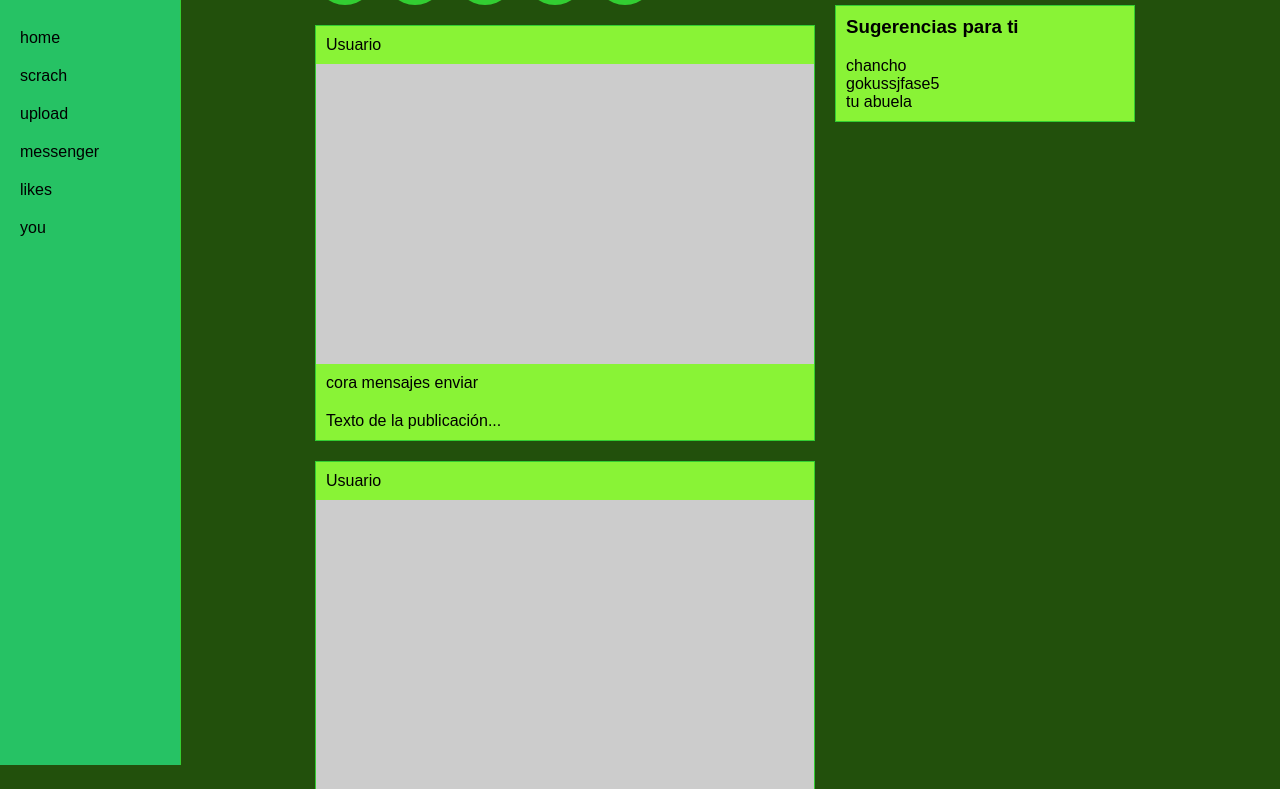
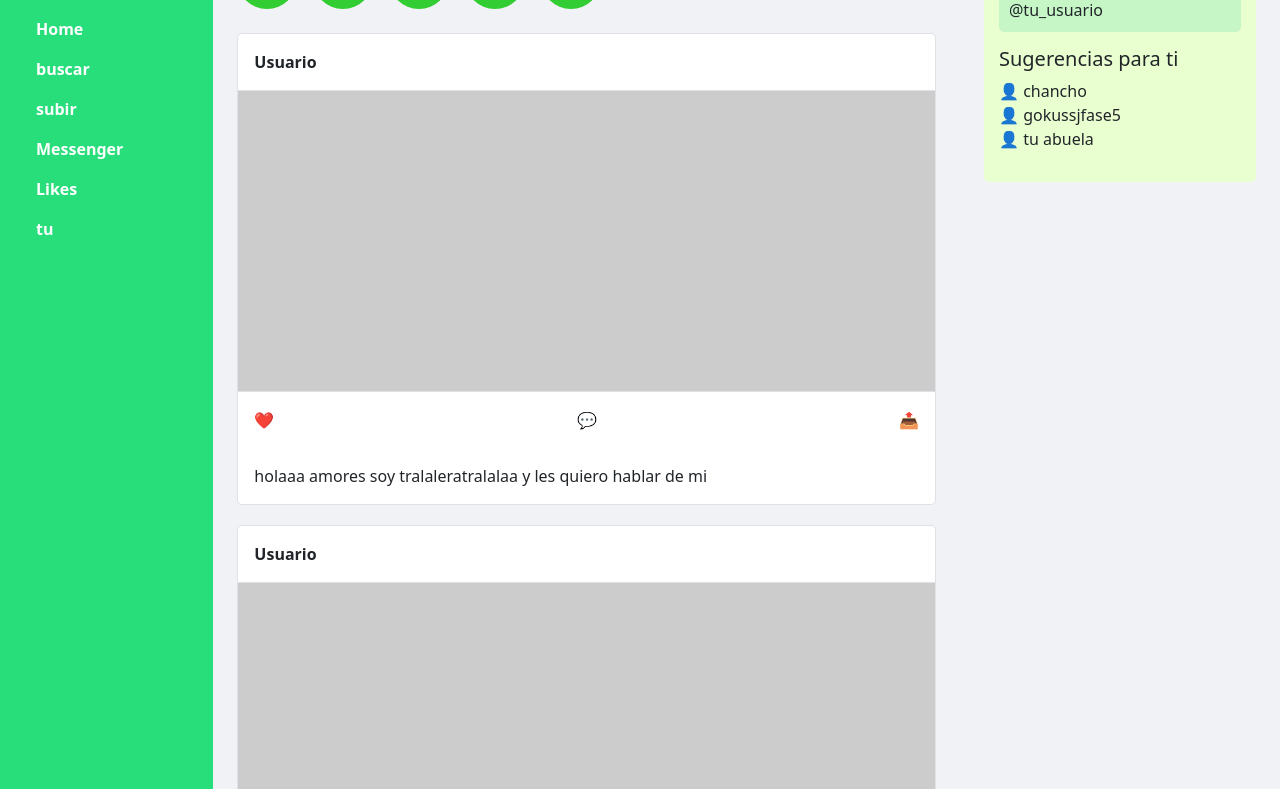
Before and after one commit to gamaku00/la-web-de-insta, a plain HTML site: page index.html in a window 1280 px wide. Shown: the part 75-864 px from the top of the page. Drawn offline with nearby package versions, Linux system fonts and the light colour scheme.

Commit message:
Update index.html
actualizacion de codigo interno

```diff
--- a/index.html
+++ b/index.html
@@ -3,55 +3,24 @@
 <head>
     <meta charset="UTF-8">
     <meta name="viewport" content="width=device-width, initial-scale=1.0">
-    <title>Instagram del trabajo</title>
+    <title>KVNGRAM</title>
+    <link href="https://cdn.jsdelivr.net/npm/bootstrap@5.3.2/dist/css/bootstrap.min.css" rel="stylesheet">
     <style>
         body {
-            margin: 0;
-            font-family: Arial, sans-serif;
-            background-color: #22500c;
-            display: flex;
+            background-color: #f0f2f5;
         }
-
-        /* no confundas Barra lateral izquierda */
         .sidebar {
-            width: 140px;
-            background-color: #28de7ace;
-            border-right: 1px solid #32cd32;
-            height: 100vh;
-            padding: 20px;
-            position: fixed;
+            background-color: #28de7a;
+            min-height: 100vh;
         }
-
-        .logo {
-            font-size: 30px;
+        .sidebar .nav-link {
+            color: #fff;
             font-weight: bold;
-            margin-bottom: 40px;
         }
-
-        .menu div {
-            padding: 10px 0;
-            cursor: pointer;
+        .sidebar .nav-link:hover {
+            background-color: #20c997;
+            color: #fff;
         }
-
-        /* esto debe ser lo inicial son tamaños */
-        .main-content {
-            margin-left: 170px; /* recuerda esto es la barra*/
-            flex: 1;
-            display: flex;
-            justify-content: center;
-            padding: 20px;
-        }
-
-        .feed {
-            width: 500px;
-        }
-
-        .stories {
-            display: flex;
-            gap: 10px;
-            margin-bottom: 20px;
-        }
-
         .story {
             width: 60px;
             height: 60px;
@@ -60,159 +29,98 @@
             display: flex;
             align-items: center;
             justify-content: center;
+            color: white;
             font-size: 12px;
         }
-
         .post {
-            background-color: #89f336;
-            border: 1px solid #32cd32;
+            background-color: #fff;
+            border: 1px solid #dee2e6;
+            border-radius: 5px;
             margin-bottom: 20px;
         }
-
-        .post-header, .post-actions, .post-caption {
+        .post-image {
+            background-color: #ccc;
+            height: 300px;
+        }
+        .right-sidebar {
+            background-color: #eaffd0;
+            padding: 15px;
+            border-radius: 5px;
+        }
+        .mini-profile {
+            background-color: #c6f6c6;
             padding: 10px;
-        }
-
-        .post-image {
-            height: 300px;
-            background-color: #ccc;
-        }
-
-        /* Barra  de los seguidores */
-        .right-sidebar {
-            width: 300px;
-            margin-left: 20px;
-        }
-
-        .mini-profile, .suggestions {
-            background-color: #89f336;
-            border: 1px solid #32cd32;
-            margin-bottom: 20px;
-            padding: 10px;
-        }
-
-        h3 {
-            margin-top: 0;
-        }
-
-        /* === prueba de maya === */
-        @media (max-width: 1024px) {
-            .right-sidebar {
-                display: none; /* deberia ocultar la barra */
-            }
-            .feed {
-                width: 100%;
-            }
-        }
-
-        @media (max-width: 768px) {
-            .sidebar {
-                width: 70px;
-                padding: 10px;
-            }
-            .logo {
-                font-size: 18px;
-                text-align: center;
-            }
-            .menu div {
-                font-size: 12px;
-                text-align: center;
-                padding: 8px 0;
-            }
-            .main-content {
-                margin-left: 90px;
-                padding: 10px;
-            }
-        }
-
-
-        @media (max-width: 480px) {
-            body {
-                flex-direction: column;
-            }
-            .sidebar {
-                position: fixed;
-                bottom: 0;
-                left: 0;
-                width: 100%;
-                height: auto;
-                border-right: none;
-                border-top: 1px solid #010d0d;
-                display: flex;
-                justify-content: space-around;
-            }
-            .main-content {
-                margin-left: 0;
-                margin-bottom: 60px; /* llena este espacio libre */
-                padding: 10px;
-            }
-            .menu {
-                display: flex;
-                width: 100%;
-                justify-content: space-around;
-            }
-            .menu div {
-                padding: 10px;
-                font-size: 14px;
-            }
+            margin-bottom: 15px;
+            border-radius: 5px;
         }
     </style>
 </head>
 <body>
+<div class="container-fluid">
+    <div class="row">
+        <nav class="col-md-2 d-none d-md-block sidebar py-4">
+            <div class="text-center mb-4 fs-4 fw-bold text-white">KVNGRAM</div>
+            <ul class="nav flex-column text-center text-md-start px-2">
+                <li class="nav-item"><a class="nav-link" href="#"> Home</a></li>
+                <li class="nav-item"><a class="nav-link" href="#">buscar</a></li>
+                <li class="nav-item"><a class="nav-link" href="#">subir</a></li>
+                <li class="nav-item"><a class="nav-link" href="#">Messenger</a></li>
+                <li class="nav-item"><a class="nav-link" href="#">Likes</a></li>
+                <li class="nav-item"><a class="nav-link" href="#">tu</a></li>
+            </ul>
+        </nav>
+        <main class="col-md-7 col-sm-12 p-4">
 
-    <!-- Barra de inicio -->
-    <div class="sidebar">
-        <div class="logo">KVNGRAM</div>
-        <div class="menu">
-            <div>home</div>
-            <div>scrach</div>
-            <div>upload</div>
-            <div>messenger</div>
-            <div>likes</div>
-            <div>you</div>
-        </div>
-    </div>
-
-    <!-- base de la feed -->
-    <div class="main-content">
-        <!-- Feed -->
-        <div class="feed">
-
-            <div class="stories">
+            <div class="d-flex gap-3 mb-4">
                 <div class="story">yo</div>
                 <div class="story">1</div>
                 <div class="story">2</div>
                 <div class="story">3</div>
                 <div class="story">4</div>
             </div>
-
-            <!-- Pub -->
+            <!-- la columna principal  -->
             <div class="post">
-                <div class="post-header">Usuario</div>
+                <div class="p-3 border-bottom fw-bold">Usuario</div>
                 <div class="post-image"></div>
-                <div class="post-actions">cora mensajes enviar</div>
-                <div class="post-caption">Texto de la publicación...</div>
+                <div class="p-3 border-top d-flex justify-content-between">
+                    <span>❤️</span>
+                    <span>💬</span>
+                    <span>📤</span>
+                </div>
+                <div class="p-3">holaaa amores soy tralaleratralalaa y les quiero hablar de mi</div>
             </div>
 
             <div class="post">
-                <div class="post-header">Usuario</div>
+                <div class="p-3 border-bottom fw-bold">Usuario</div>
                 <div class="post-image"></div>
-                <div class="post-actions">cora mensajes enviar</div>
-                <div class="post-caption">Otro texto de publicación...</div>
+                <div class="p-3 border-top d-flex justify-content-between">
+                    <span>❤️</span>
+                    <span>💬</span>
+                    <span>📤</span>
+                </div>
+                <div class="p-3">que les parece mi nuevo corte de pelo</div>
             </div>
-        </div>
+        </main>
 
-        <!-- la parte de sugerencias -->
-        <div class="right-sidebar">
-            <div class="mini-profile">Mini perfil</div>
-            <div class="suggestions">
-                <h3>Sugerencias para ti</h3>
-                <div>chancho</div>
-                <div>gokussjfase5</div>
-                <div>tu abuela</div>
+        <!-- barra de lado -->
+        <aside class="col-md-3 d-none d-md-block p-4">
+            <div class="right-sidebar">
+                <div class="mini-profile">
+                    <strong>Mini perfil</strong><br>
+                    @tu_usuario
+                </div>
+                <h5>Sugerencias para ti</h5>
+                <ul class="list-unstyled">
+                    <li>👤 chancho</li>
+                    <li>👤 gokussjfase5</li>
+                    <li>👤 tu abuela</li>
+                </ul>
             </div>
-        </div>
+        </aside>
+
     </div>
+</div>
 
+<script src="https://cdn.jsdelivr.net/npm/bootstrap@5.3.2/dist/js/bootstrap.bundle.min.js"></script>
 </body>
 </html>
```
